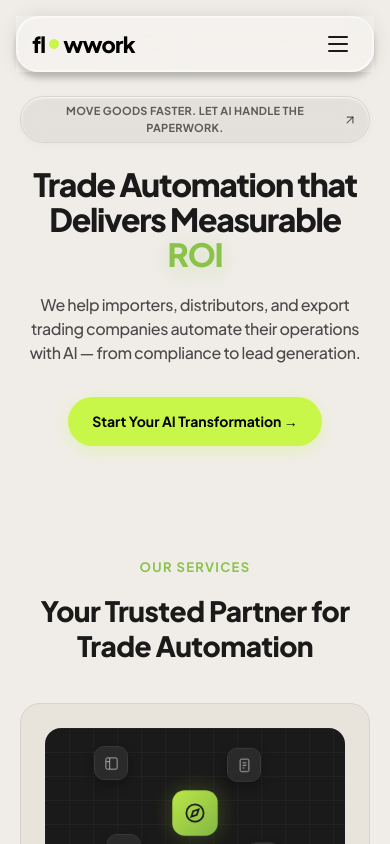
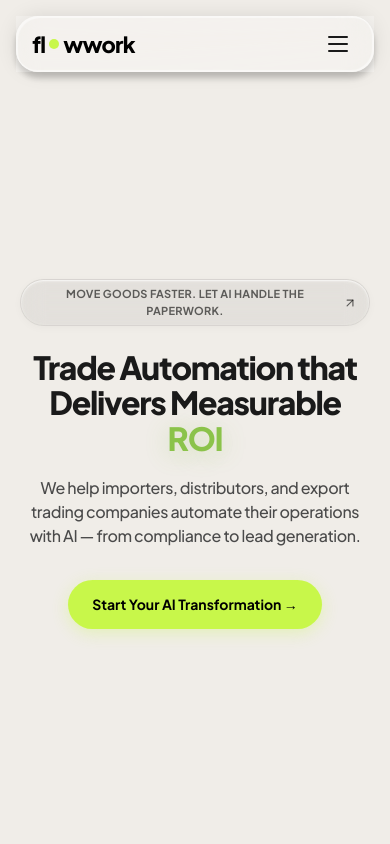
Before and after one commit to atharva-patil-23/flowwork-web, a Next.js app: page / in a window 390 px wide. Shown: the top 844 px of the page. Built offline with nearby package versions, Linux system fonts and the light colour scheme.

Commit message:
redo hero

```diff
--- a/src/app/page.tsx
+++ b/src/app/page.tsx
@@ -7,8 +7,8 @@ export default function Home() {
   return (
     <main className="flex min-h-screen flex-col items-center">
       {/* ═══════════ HERO ═══════════ */}
-      <section className="relative flex flex-col items-center justify-center text-center min-h-[auto] lg:min-h-screen w-full px-5 sm:px-6 overflow-hidden pt-20 sm:pt-20 pb-12 sm:pb-0">
-        <div className="relative z-20 flex flex-col items-center mt-4 sm:mt-8 lg:mt-0 pointer-events-none">
+      <section className="relative flex flex-col items-center justify-center text-center min-h-[100svh] w-full px-5 sm:px-6 overflow-hidden pt-16 sm:pt-20">
+        <div className="relative z-20 flex flex-col items-center pointer-events-none">
           <div className="inline-flex items-center gap-1.5 px-3 sm:px-4 py-1.5 rounded-full bg-black/5 text-black/60 text-[11px] sm:text-[13px] font-bold tracking-wide uppercase shadow-[inset_0_1px_2px_rgba(255,255,255,0.8),0_2px_8px_rgba(0,0,0,0.03)] border border-black/5 backdrop-blur-md mb-6 sm:mb-8 pointer-events-auto text-center">
             Move goods faster. Let AI handle the paperwork.
             <ArrowUpRight className="w-3.5 h-3.5 shrink-0" />
```
